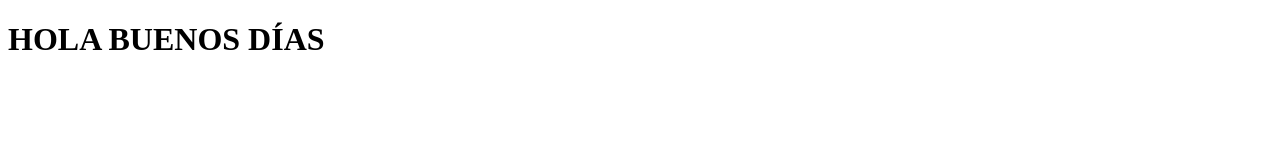
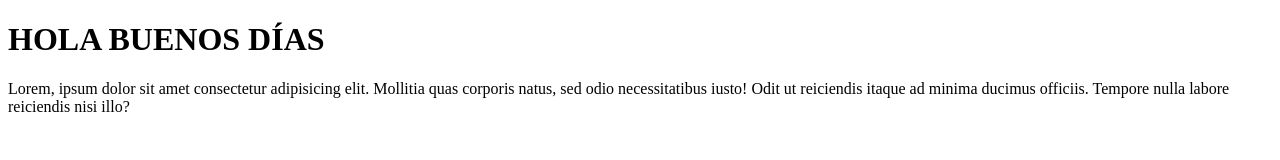
Before and after one commit to gemalv/web-sincro-, a plain HTML site: page index.html in a window 1280 px wide. Drawn offline with Linux system fonts and the light colour scheme.

Commit message:
añadir contenido

```diff
--- a/index.html
+++ b/index.html
@@ -7,5 +7,7 @@
 </head>
 <body>
     <h1>HOLA BUENOS DÍAS</h1>
+    <p>Lorem, ipsum dolor sit amet consectetur adipisicing elit. Mollitia quas corporis natus, sed odio necessitatibus iusto! Odit ut reiciendis itaque ad minima ducimus officiis. Tempore nulla labore reiciendis nisi illo?</p>
+
 </body>
 </html>
```
